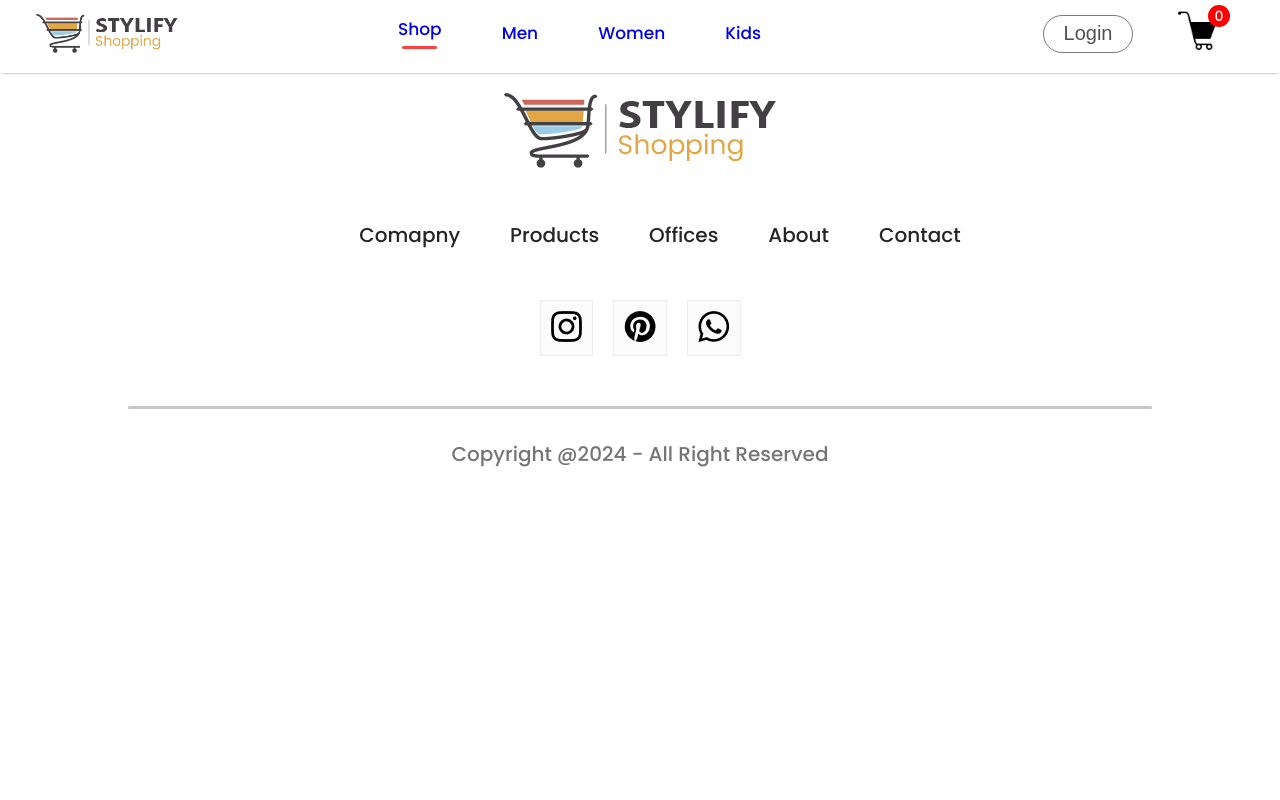
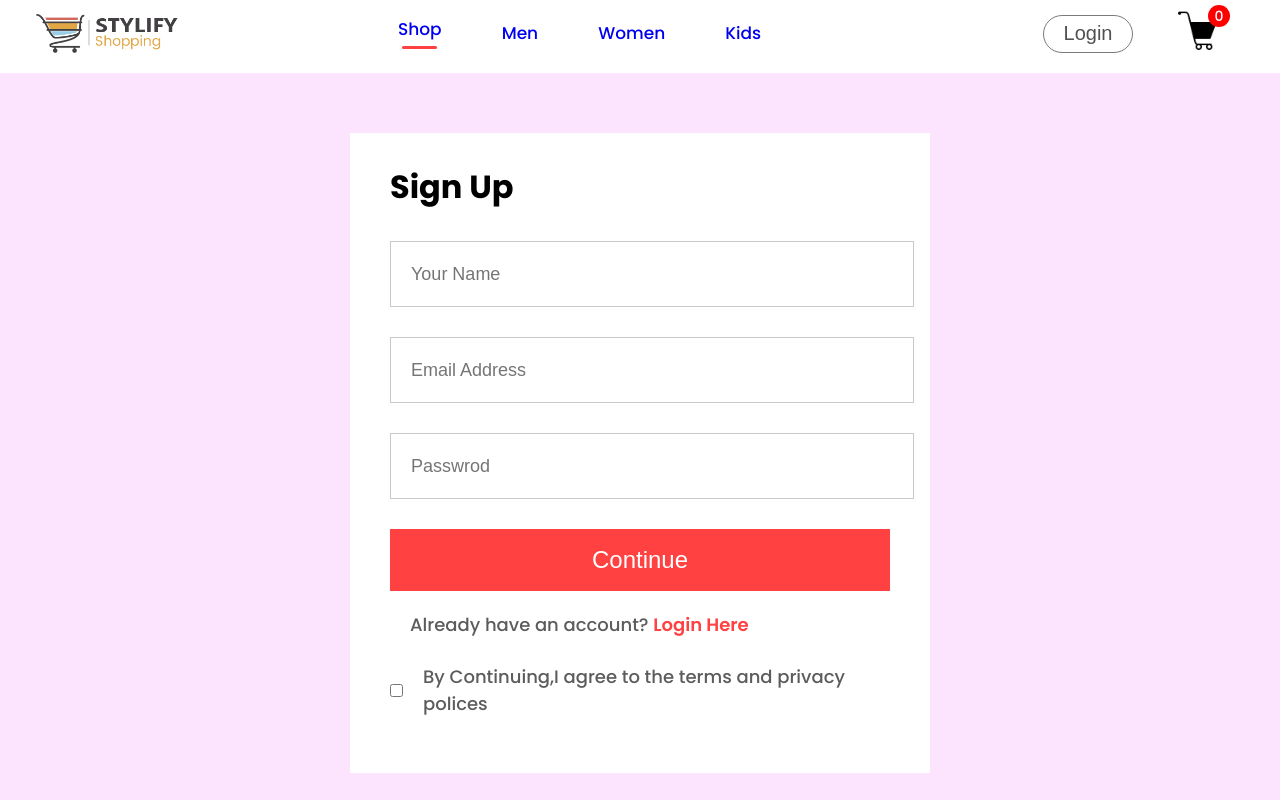
Before and after one commit to Hasindu30/E-commerce-frontend, a React (Create React App) app: page /login in a window 1280 px wide. Shown: the top 800 px of the page. Built offline with nearby package versions, Linux system fonts and the light colour scheme; a web font is replaced by a local one.

Commit message:
new file:   src/Pages/CSS/LoginSignup.css 	deleted:    src/Pages/LoginSignup.css 	modified:   src/Pages/LoginSignup.jsx

```diff
--- /dev/null
+++ b/src/Pages/CSS/LoginSignup.css
@@ -0,0 +1,65 @@
+.loginsignup{
+    width: 100%;
+    height: 80vh;
+    background: #fce3fe;
+    padding-top: 60px;
+    padding-bottom: 150px;
+}
+.loginsignup-container{
+    width: 500px;
+    height: 600px;
+    background: white;
+    margin: auto;
+    padding: 20px 40px;
+}
+.loginsignup-container h1{
+    margin: 10px 0px;
+
+
+}
+.loginsignup-fileds{
+    display: flex;
+    flex-direction: column;
+    gap: 30px;
+    margin-top: 30px;
+}
+.loginsignup-fileds input{
+    height: 62px;
+    width: 100%;
+    padding-left: 20px;
+    border: 1px solid #c9c9c9 ;
+    outline: none;
+    color: #5c5c5c;
+    font-size: 18px;
+}
+.loginsignup-container button{
+    width:500px;
+    height: 62px;
+    color: white;
+    background:#ff4141 ;
+    margin-top: 30px;
+    border: none;
+    font-size: 24px;
+    font-weight: 500;
+    cursor: pointer;
+}
+.loginsignup-login{
+    margin: 20px;
+    color: #5c5c5c;
+     font-size: 18px;
+     font-weight: 500;
+}
+.loginsignup-login span{
+    font-weight: 600;
+    color: #ff4141;
+
+}
+.loginsignup-agree{
+    display: flex;
+    align-items: center;
+    margin-top: 25px;
+    gap: 20px;
+    color: #5c5c5c;
+    font-size:18px;
+    font-weight: 500;
+}
--- a/src/Pages/LoginSignup.jsx
+++ b/src/Pages/LoginSignup.jsx
@@ -1,9 +1,24 @@
 import React from 'react'
+import './CSS/LoginSignup.css'
 
 const LoginSignup = () => {
   return (
-    <div>
+    <div className='loginsignup'>
+      <div className="loginsignup-container">
+        <h1>Sign Up</h1>
+        <div className="loginsignup-fileds">
+          <input type="text" placeholder='Your Name' />
+          <input type="email" placeholder='Email Address' />
+          <input type="password" placeholder='Passwrod' />
 
+        </div>
+        <button>Continue</button>
+        <p className='loginsignup-login'>Already have an account? <span>Login Here</span></p>
+        <div className="loginsignup-agree">
+          <input type="checkbox" name='' id='' />
+          <p>By Continuing,I agree to the terms and privacy polices</p>
+        </div>
+      </div>
     </div>
   )
 }
```
Also changed, not shown: src/Pages/LoginSignup.css (deleted).
